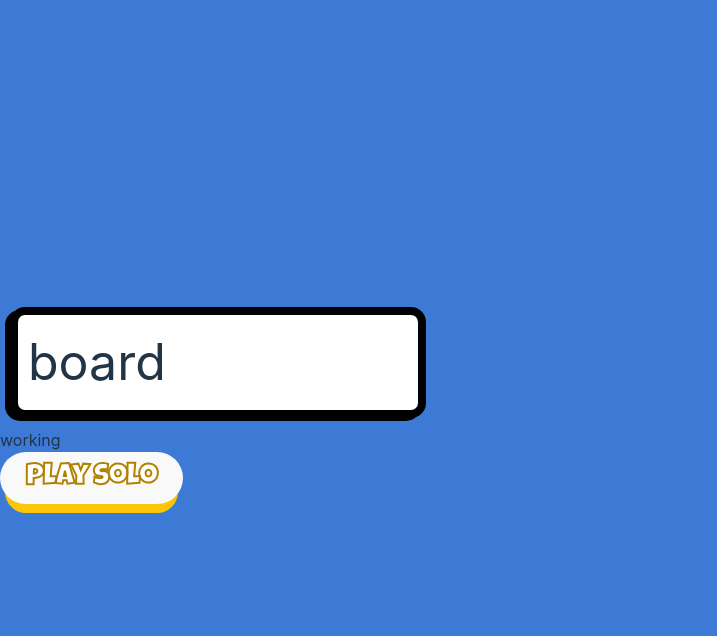
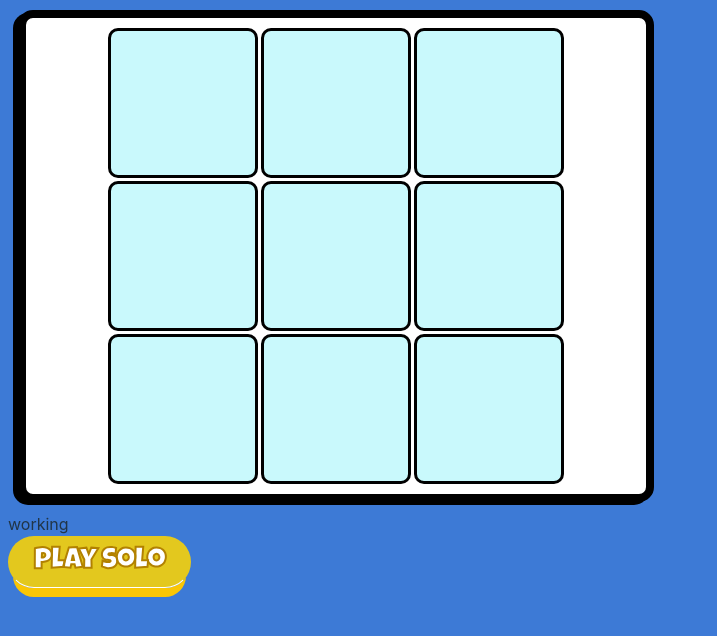
Before and after one commit to HillelChen/Tic-Tac-Toe, a React (Vite) app: page / in a window 1280 px wide. Shown: the top 636 px of the page, without its empty margins (0-717 px from the left). Built offline with nearby package versions, Linux system fonts and the light colour scheme.

Commit message:
background and Box

```diff
--- a/src/Components/Board/index.jsx
+++ b/src/Components/Board/index.jsx
@@ -1,8 +1,20 @@
 import React from 'react'
 import styles from "./style.module.css"
+import Box from '../Box'
+
 
 export default function Board() {
   return (
-    <div className={styles.Board}>board</div>
+    <div className={styles.Board}>
+      <Box/>
+      <Box/>
+      <Box/>
+      <Box/>
+      <Box/>
+      <Box/>
+      <Box/>
+      <Box/>
+      <Box/>
+    </div>
   )
 }
--- a/src/Components/Board/style.module.css
+++ b/src/Components/Board/style.module.css
@@ -1,6 +1,7 @@
 .Board {
   margin: 10px;
-  width: 380px;
+  min-width: 258px;
+  max-width: 600px;
   height: fit-content;
   padding: 10px;
   border: solid 8px black;
@@ -9,6 +10,10 @@
   font-size: 50px;
   display: flex;
   flex-direction: row;
+  flex-wrap: wrap;
+  justify-content: center;
   align-content: center;
+  gap: 3px;
+
   background-color: white;
 }
--- /dev/null
+++ b/src/Components/Box/index.jsx
@@ -0,0 +1,8 @@
+import React from 'react'
+import styles from "./style.module.css"
+
+export default function Box() {
+  return (
+    <div className={styles.Box}></div>
+  )
+}
--- /dev/null
+++ b/src/Components/Box/style.module.css
@@ -0,0 +1,12 @@
+.Box{
+    min-width: 70px;
+    max-width: 150px;
+    min-height: 50px;
+    aspect-ratio: 1/1;
+    background-color:#C9F9FC;
+    border: solid 3px black;
+    flex: 0 0 calc(33.33% - 10px);
+    border-radius: 10px;
+    box-sizing: border-box;
+
+}
--- a/src/index.css
+++ b/src/index.css
@@ -22,14 +22,14 @@ a:hover {
   color: #535bf2;
 }
 
-body {
+/* body {
   margin: 0;
   display: flex;
   place-items: center;
   min-width: 320px;
   min-height: 100vh;
 
-}
+} */
 
 h1 {
   font-size: 3.2em;
@@ -60,9 +60,8 @@ button:focus-visible {
     color: #213547;
     background-color:#3D7AD6;
   a:hover {
-    color: #747bff;
+    color: #3D7AD6;
   }
-  button {
-    background-color: #f9f9f9;
-  }
+
 }
+}
```
